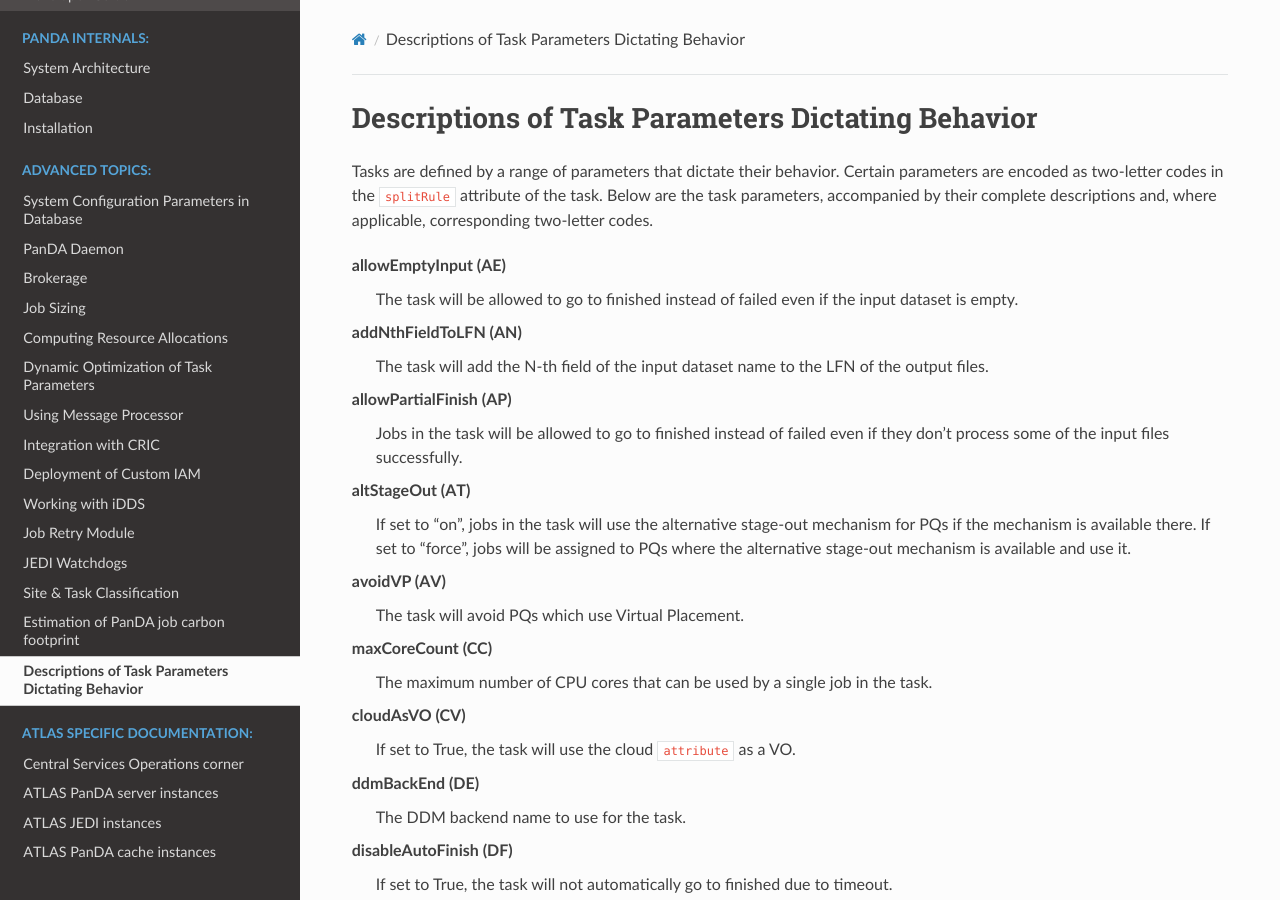
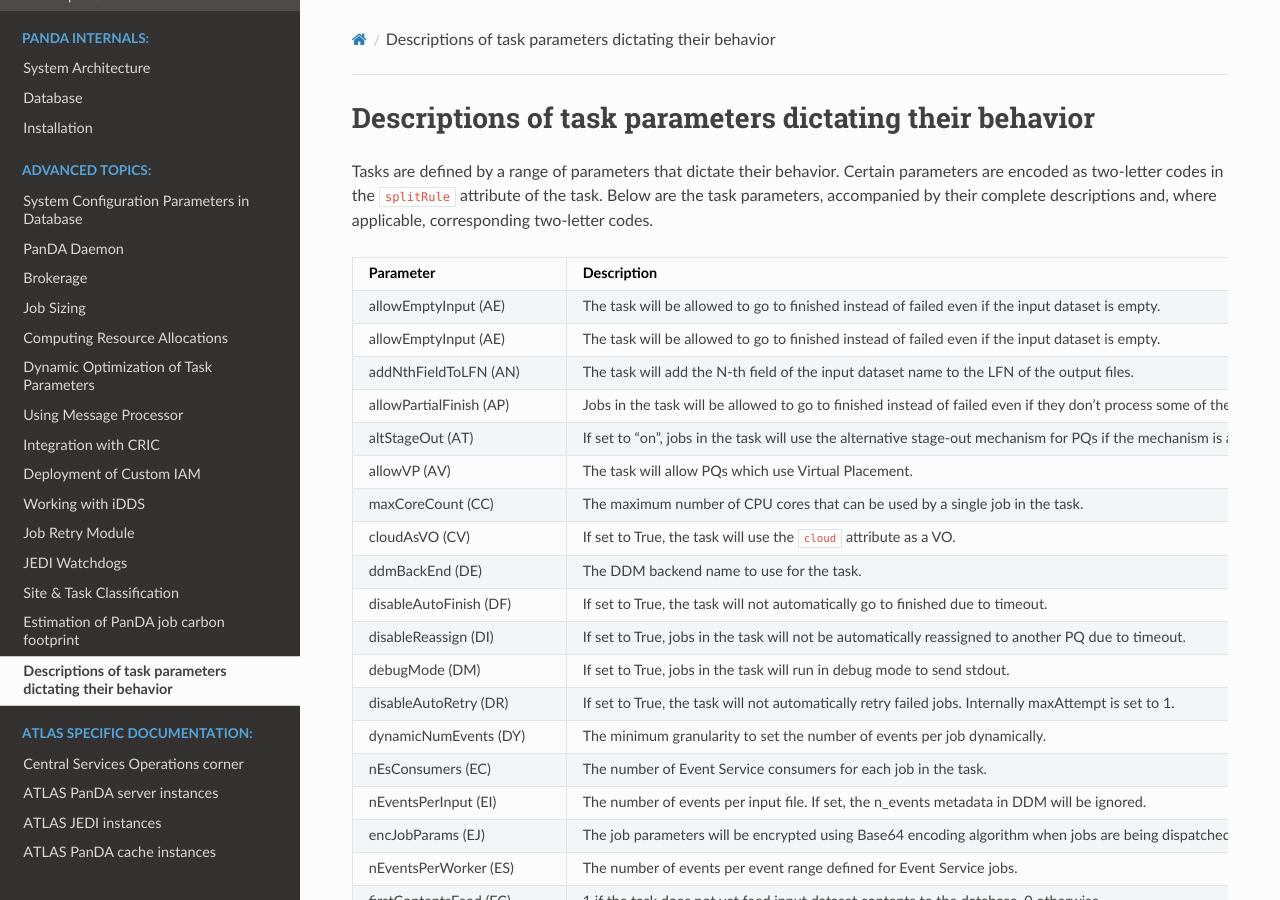
Before and after one commit to PanDAWMS/panda-docs, a Sphinx documentation site: the page built from docs/source/advanced/task_params.rst, in a window 1280 px wide and 900 px high. Built offline with Sphinx 7.4.7 and the Read the Docs theme 2.0.0, drawn with Linux system fonts in a browser that asks for light colours; pages that are not in the unit, such as notebooks, are missing from menus.

Commit message:
task params

```diff
--- a/docs/source/advanced/task_params.rst
+++ b/docs/source/advanced/task_params.rst
@@ -1,338 +1,343 @@
-======================================================
-Descriptions of Task Parameters Dictating Behavior
-======================================================
+=========================================================
+Descriptions of task parameters dictating their behavior
+=========================================================
 
 Tasks are defined by a range of parameters that dictate their behavior. Certain parameters are encoded as two-letter codes
 in the ``splitRule`` attribute of the task. Below are the task parameters, accompanied by their complete descriptions and,
 where applicable, corresponding two-letter codes.
 
-allowEmptyInput (AE)
-    The task will be allowed to go to finished instead of failed even if the input dataset is empty.
+.. list-table::
+   :header-rows: 1
 
-addNthFieldToLFN (AN)
-    The task will add the N-th field of the input dataset name to the LFN of the output files.
+   * - Parameter
+     - Description
 
-allowPartialFinish (AP)
-    Jobs in the task will be allowed to go to finished instead of failed even if they don't process some of the input files successfully.
+   * - allowEmptyInput (AE)
+     - The task will be allowed to go to finished instead of failed even if the input dataset is empty.
 
-altStageOut (AT)
-    If set to "on", jobs in the task will use the alternative stage-out mechanism for PQs if the mechanism is available there.
-    If set to "force", jobs will be assigned to PQs where the alternative stage-out mechanism is available and use it.
+   * - allowEmptyInput (AE)
+     - The task will be allowed to go to finished instead of failed even if the input dataset is empty.
 
-avoidVP (AV)
-    The task will avoid PQs which use Virtual Placement.
+   * - addNthFieldToLFN (AN)
+     - The task will add the N-th field of the input dataset name to the LFN of the output files.
 
-maxCoreCount (CC)
-    The maximum number of CPU cores that can be used by a single job in the task.
+   * - allowPartialFinish (AP)
+     - Jobs in the task will be allowed to go to finished instead of failed even if they don't process some of the input files successfully.
 
-cloudAsVO (CV)
-    If set to True, the task will use the cloud ``attribute`` as a VO.
+   * - altStageOut (AT)
+     - If set to "on", jobs in the task will use the alternative stage-out mechanism for PQs if the mechanism is available there. If set to "force", jobs will be assigned to PQs where the alternative stage-out mechanism is available and use it.
 
-ddmBackEnd (DE)
-    The DDM backend name to use for the task.
+   * - allowVP (AV)
+     - The task will allow PQs which use Virtual Placement.
 
-disableAutoFinish (DF)
-    If set to True, the task will not automatically go to finished due to timeout.
+   * - maxCoreCount (CC)
+     - The maximum number of CPU cores that can be used by a single job in the task.
 
-disableReassign (DI)
-    If set to True, jobs in the task will not be automatically reassigned to another PQ due to timeout.
+   * - cloudAsVO (CV)
+     - If set to True, the task will use the ``cloud`` attribute as a VO.
 
-debugMode (DM)
-    If set to True, jobs in the task will run in debug mode to send stdout.
+   * - ddmBackEnd (DE)
+     - The DDM backend name to use for the task.
 
-disableAutoRetry (DR)
-    If set to True, the task will not automatically retry failed jobs. Internally maxAttempt is set to 1.
+   * - disableAutoFinish (DF)
+     - If set to True, the task will not automatically go to finished due to timeout.
 
-dynamicNumEvents (DY)
-    The minimum granularity to set the number of events per job dynamically.
+   * - disableReassign (DI)
+     - If set to True, jobs in the task will not be automatically reassigned to another PQ due to timeout.
 
-nEsConsumers (EC)
-    The number of Event Service consumers for each job in the task.
+   * - debugMode (DM)
+     - If set to True, jobs in the task will run in debug mode to send stdout.
 
-nEventsPerInput (EI)
-    The number of events per input file. If set, the n_events metadata in DDM will be ignored.
+   * - disableAutoRetry (DR)
+     - If set to True, the task will not automatically retry failed jobs. Internally maxAttempt is set to 1.
 
-encJobParams (EJ)
-    The job parameters will be encrypted using Base64 encoding algorithm when jobs are being dispatched.
+   * - dynamicNumEvents (DY)
+     - The minimum granularity to set the number of events per job dynamically.
 
-nEventsPerWorker (ES)
-    The number of events per event range defined for Event Service jobs.
+   * - nEsConsumers (EC)
+     - The number of Event Service consumers for each job in the task.
 
-firstContentsFeed (FC)
-    1 if the task does not yet feed input dataset contents to the database, 0 otherwise.
+   * - nEventsPerInput (EI)
+     - The number of events per input file. If set, the n_events metadata in DDM will be ignored.
 
-failGoalUnreached (FG)
-    The task will go to failed if the goal is not reached.
+   * - encJobParams (EJ)
+     - The job parameters will be encrypted using Base64 encoding algorithm when jobs are being dispatched.
 
-fineGrainedProc (FP)
-    Jobs in the task will keep track of processing using the event service mechanism.
+   * - nEventsPerWorker (ES)
+     - The number of events per event range defined for Event Service jobs.
 
-firstEvent (FT)
-    The first event number to process.
+   * - firstContentsFeed (FC)
+     - 1 if the task does not yet feed input dataset contents to the database, 0 otherwise.
 
-fullChain (FU)
-    The task will use the full chain mechanism to be assigned to the nucleus based on the parent task.
+   * - failGoalUnreached (FG)
+     - The task will go to failed if the goal is not reached.
 
-groupBoundaryID (GB)
-    The group boundary ID to split input.
+   * - fineGrainedProc (FP)
+     - Jobs in the task will keep track of processing using the event service mechanism.
 
-hpoWorkflow (HO)
-    The task will use the Hyper Parameter Optimization workflow.
+   * - firstEvent (FT)
+     - The first event number to process.
 
-instantiateTmplSite (IA)
-    The task will instantiate output datasets at each PQ where jobs run.
+   * - fullChain (FU)
+     - The task will use the full chain mechanism to be assigned to the nucleus based on the parent task.
 
-inFilePosEvtNum (IF)
-    The input file has positional event number.
+   * - groupBoundaryID (GB)
+     - The group boundary ID to split input.
 
-ipStack (IK)
-    The IP stack to use for the task. "IPv4" or "IPv6".
+   * - hpoWorkflow (HO)
+     - The task will use the Hyper Parameter Optimization workflow.
 
-allowInputLAN (IL)
-    If set to "use", the task will allow input files to be directly read over LAN.
-    If set to "only", the task will only read input files over LAN.
+   * - instantiateTmplSite (IA)
+     - The task will instantiate output datasets at each PQ where jobs run.
 
-ignoreMissingInDS (IM)
-    The task will ignore missing input datasets which are deleted after the task is submitted.
+   * - inFilePosEvtNum (IF)
+     - The input file has positional event number.
 
-intermediateTask (IN)
-    The task is an intermediate task in a full-chain.
+   * - ipStack (IK)
+     - The IP stack to use for the task. "IPv4" or "IPv6".
 
-ipConnectivity (IP)
-    The network connectivity requirement for the task. "full" or "http".
+   * - allowInputLAN (IL)
+     - If set to "use", the task will allow input files to be directly read over LAN. If set to "only", the task will only read input files over LAN.
 
-inputPreStaging (IS)
-    The input of the task will be pre-staged by data carousel.
+   * - ignoreMissingInDS (IM)
+     - The task will ignore missing input datasets which are deleted after the task is submitted.
 
-instantiateTmpl (IT)
-    The task will instantiate output datasets using the template datasets.
+   * - intermediateTask (IN)
+     - The task is an intermediate task in a full-chain.
 
-allowInputWAN (IW)
-    The task will allow input files to be directly read over WAN.
+   * - ipConnectivity (IP)
+     - The network connectivity requirement for the task. "full" or "http".
 
-noLoopingCheck (LC)
-    The task will disable the check for looping jobs.
+   * - inputPreStaging (IS)
+     - The input of the task will be pre-staged by data carousel.
 
-useLocalIO (LI)
-    The task will always copy input files to scratch disk even if PQs are configured to read input files over LAN.
+   * - instantiateTmpl (IT)
+     - The task will instantiate output datasets using the template datasets.
 
-limitedSites (LS)
-    The task will use only limit PQs specified or unspecified in the task.
+   * - allowInputWAN (IW)
+     - The task will allow input files to be directly read over WAN.
 
-loadXML (LX)
-    The task will load the XML file to generate jobs.
+   * - noLoopingCheck (LC)
+     - The task will disable the check for looping jobs.
 
-minCpuEfficiency (MC)
-    The minimum CPU efficiency to be allowed for the task. If the CPU efficiency is lower than this value, the task will go to exhausted.
+   * - useLocalIO (LI)
+     - The task will always copy input files to scratch disk even if PQs are configured to read input files over LAN.
 
-messageDriven (MD)
-    The task will use the message-driven mechanism for internal communication among system components.
+   * - limitedSites (LS)
+     - The task will use only limit PQs specified or unspecified in the task.
 
-mergeEsOnOS (ME)
-    The task will merge event service outputs on the object store where the output files are stored.
+   * - loadXML (LX)
+     - The task will load the XML file to generate jobs.
 
-nMaxFilesPerJob (MF)
-    The maximum number of input files to be processed by a single job in the task.
+   * - minCpuEfficiency (MC)
+     - The minimum CPU efficiency to be allowed for the task. If the CPU efficiency is lower than this value, the task will go to exhausted.
 
-maxJumboPerSite (MJ)
-    The maximum number of jumbo jobs to be assigned to a single PQ.
+   * - messageDriven (MD)
+     - The task will use the message-driven mechanism for internal communication among system components.
 
-maxNumJobs (MN)
-    The maximum number of jobs to be generated for a single HPO task.
+   * - mergeEsOnOS (ME)
+     - The task will merge event service outputs on the object store where the output files are stored.
 
-mergeOutput (MO)
-    The task will merge output files.
+   * - nMaxFilesPerJob (MF)
+     - The maximum number of input files to be processed by a single job in the task.
 
-multiStepExec (MS)
-    Each job in the task will execute the payload in multiple steps.
+   * - maxJumboPerSite (MJ)
+     - The maximum number of jumbo jobs to be assigned to a single PQ.
 
-maxWalltime (MW)
-    The maximum walltime for a single job in the task.
+   * - maxNumJobs (MN)
+     - The maximum number of jobs to be generated for a single HPO task.
 
-maxEventsPerJob (MX)
-    The maximum number of events to be processed by a single job in the task when the number of events is set dynamically.
+   * - mergeOutput (MO)
+     - The task will merge output files.
 
-noExecStrCnv (NC)
-    The pilot doesn't convert the execution string when executing the payload.
+   * - multiStepExec (MS)
+     - Each job in the task will execute the payload in multiple steps.
 
-notDiscardEvents (ND)
-    The task will not discard events when retrying event service jobs.
+   * - maxWalltime (MW)
+     - The maximum walltime for a single job in the task.
 
-nEvents
-    The total number of events to be processed by the task.
+   * - maxEventsPerJob (MX)
+     - The maximum number of events to be processed by a single job in the task when the number of events is set dynamically.
 
-nEventsPerJob (NE)
-    The number of events to be processed by a single job in the task.
+   * - noExecStrCnv (NC)
+     - The pilot doesn't convert the execution string when executing the payload.
 
-nFiles
-    The total number of input files to be processed by the task.
+   * - notDiscardEvents (ND)
+     - The task will not discard events when retrying event service jobs.
 
-nFilesPerJob (NF)
-    The number of input files to be processed by a single job in the task.
+   * - nEvents
+     - The total number of events to be processed by the task.
 
-nGBPerJob (NG)
-    The maximum input size in GB to be processed by a single job in the task.
+   * - nEventsPerJob (NE)
+     - The number of events to be processed by a single job in the task.
 
-noInputPooling (NI)
-    The task will not use input pooling so that it will generate a job as soon as one input is ready.
+   * - nFiles
+     - The total number of input files to be processed by the task.
 
-nJumboJobs (NJ)
-    The number of jumbo jobs to be generated for the task.
+   * - nFilesPerJob (NF)
+     - The number of input files to be processed by a single job in the task.
 
-nSitesPerJob (NS)
-    The number of PQs to be used for a group of event service consumers.
+   * - nGBPerJob (NG)
+     - The maximum input size in GB to be processed by a single job in the task.
 
-nChunksToWait (NT)
-    The number of chunks to wait before generating jobs.
+   * - noInputPooling (NI)
+     - The task will not use input pooling so that it will generate a job as soon as one input is ready.
 
-noWaitParent (NW)
-    The task will not wait for the parent task to finish and will start processing while the parent task is running.
+   * - nJumboJobs (NJ)
+     - The number of jumbo jobs to be generated for the task.
 
-orderInputBy (OI)
-    The input files will be ordered by the specified attribute.
+   * - nSitesPerJob (NS)
+     - The number of PQs to be used for a group of event service consumers.
 
-orderByLB (OL)
-    The input files will be ordered by the lumi block number.
+   * - nChunksToWait (NT)
+     - The number of chunks to wait before generating jobs.
 
-onSiteMerging (OM)
-    The task will merge output files on the PQ where the output files are stored.
+   * - noWaitParent (NW)
+     - The task will not wait for the parent task to finish and will start processing while the parent task is running.
 
-osMatching (OS)
-    The task will require operating system matching for the PQs.
+   * - orderInputBy (OI)
+     - The input files will be ordered by the specified attribute.
 
-onlyTagsForFC (OT)
-    The task will use only tag matching in the brokerage to run the fat container.
+   * - orderByLB (OL)
+     - The input files will be ordered by the lumi block number.
 
-pushStatusChanges (PC)
-    The task will push status changes to the message broker.
+   * - onSiteMerging (OM)
+     - The task will merge output files on the PQ where the output files are stored.
 
-pushJob (PJ)
-    The task will push a job to the pilot through the message broker.
+   * - osMatching (OS)
+     - The task will require operating system matching for the PQs.
 
-pfnList (PL)
-    The task will use the PFN list to specify input files.
+   * - onlyTagsForFC (OT)
+     - The task will use only tag matching in the brokerage to run the fat container.
 
-putLogToOS (PO)
-    Jobs in the task will upload log files to the object store.
+   * - pushStatusChanges (PC)
+     - The task will push status changes to the message broker.
 
-runUntilClosed (RC)
-    The task will keep running until the input dataset is closed.
+   * - pushJob (PJ)
+     - The task will push a job to the pilot through the message broker.
 
-registerDatasets (RD)
-    The task will register the output datasets in DDM.
+   * - pfnList (PL)
+     - The task will use the PFN list to specify input files.
 
-registerEsFiles (RE)
-    The task will register the event service output files in DDM.
+   * - putLogToOS (PO)
+     - Jobs in the task will upload log files to the object store.
 
-respectLB (RL)
-    The task will respect the lumi block number when generating jobs, so that each job processes files with the same lumi block number.
+   * - runUntilClosed (RC)
+     - The task will keep running until the input dataset is closed.
 
-retryModuleRules (RM)
-    The list of task parameters and their initial values modified by the retry module.
+   * - registerDatasets (RD)
+     - The task will register the output datasets in DDM.
 
-reuseSecOnDemand (RO)
-    The task will reuse secondary datasets if they are insufficient in comparison to the primary dataset.
+   * - registerEsFiles (RE)
+     - The task will register the event service output files in DDM.
 
-releasePerLB (RP)
-    The task will generate jobs when all input files with the same lumi block number are ready.
+   * - respectLB (RL)
+     - The task will respect the lumi block number when generating jobs, so that each job processes files with the same lumi block number.
 
-respectSplitRule (RR)
-    Scout jobs in the task will respect the ``splitRule`` attribute of the task when they are being generated.
+   * - retryModuleRules (RM)
+     - The list of task parameters and their initial values modified by the retry module.
 
-randomSeed (RS)
-    The random seed to be used for the task.
+   * - reuseSecOnDemand (RO)
+     - The task will reuse secondary datasets if they are insufficient in comparison to the primary dataset.
 
-retryRamOffset (RX)
-    The offset to be added to the RAM size of the job when the retry module changes memory requirements.
+   * - releasePerLB (RP)
+     - The task will generate jobs when all input files with the same lumi block number are ready.
 
-retryRamStep (RY)
-    The step to be added to the RAM size of the job when the retry module changes memory requirements.
+   * - respectSplitRule (RR)
+     - Scout jobs in the task will respect the ``splitRule`` attribute of the task when they are being generated.
 
-resurrectConsumers (SC)
-    The task will resurrect event service consumers.
+   * - randomSeed (RS)
+     - The random seed to be used for the task.
 
-switchEStoNormal (SE)
-    The task will switch event service jobs to normal jobs if the remaining number of events is less than the threshold.
+   * - retryRamOffset (RX)
+     - The offset to be added to the RAM size of the job when the retry module changes memory requirements.
 
-stayOutputOnSite (SO)
-    The task will keep the output files on the PQ where the output files are stored.
+   * - retryRamStep (RY)
+     - The step to be added to the RAM size of the job when the retry module changes memory requirements.
 
-scoutSuccessRate (SS)
-    The success rate of scout jobs to be satisfied in the task.
+   * - resurrectConsumers (SC)
+     - The task will resurrect event service consumers.
 
-useSecrets (ST)
-    Jobs in the task will use secrets stored in PanDA.
+   * - switchEStoNormal (SE)
+     - The task will switch event service jobs to normal jobs if the remaining number of events is less than the threshold.
 
-segmentedWork (SW)
-    The workload in the task is segmented so that jobs are generated for each segment.
+   * - stayOutputOnSite (SO)
+     - The task will keep the output files on the PQ where the output files are stored.
 
-totNumJobs (TJ)
-    The maximum number of jobs to be generated for the task.
+   * - scoutSuccessRate (SS)
+     - The success rate of scout jobs to be satisfied in the task.
 
-tgtNumEventsPerJob
-    The number of events to be targeted for a single job in the task.
+   * - useSecrets (ST)
+     - Jobs in the task will use secrets stored in PanDA.
 
-tgtMaxOutputForNG (TN)
-    The maximum output size in GB to be targeted for a single job in the task when nGBPerJob is set.
+   * - segmentedWork (SW)
+     - The workload in the task is segmented so that jobs are generated for each segment.
 
-t1Weight (TW)
-    The weight in the brokerage to assign jobs to nuclei. -1 to assign all jobs to the nucleus.
+   * - totNumJobs (TJ)
+     - The maximum number of jobs to be generated for the task.
 
-useBuild (UB)
-    The task will use the build job following by multiple run jobs.
+   * - tgtNumEventsPerJob
+     - The number of events to be targeted for a single job in the task.
 
-useJobCloning (UC)
-    The task will use the job cloning mechanism to process the same payload by multiple jobs.
-    "runonce" to kill other jobs when one job takes the payload.
-    "storeonce" to kill other jobs when one job successfully uploads the output.
+   * - tgtMaxOutputForNG (TN)
+     - The maximum output size in GB to be targeted for a single job in the task when nGBPerJob is set.
 
-useRealNumEvents (UE)
-    The task will use the real number of events for each input file available as the n_events metadata in DDM.
+   * - t1Weight (TW)
+     - The weight in the brokerage to assign jobs to nuclei. -1 to assign all jobs to the nucleus.
 
-useFileAsSourceLFN (UF)
-    The task will use a part of the input file name as the source LFN of the output files.
+   * - useBuild (UB)
+     - The task will use the build job following by multiple run jobs.
 
-usePrePro (UP)
-    The task will run the pre-processing job to process actual payload.
+   * - useJobCloning (UC)
+     - The task will use the job cloning mechanism to process the same payload by multiple jobs. "runonce" to kill other jobs when one job takes the payload. "storeonce" to kill other jobs when one job successfully uploads the output.
 
-useScout (US)
-    The task will run scout jobs with a small fraction of input files before generating jobs for all the rest.
+   * - useRealNumEvents (UE)
+     - The task will use the real number of events for each input file available as the n_events metadata in DDM.
 
-usePrefetcher (UT)
-    Jobs in the task will use the prefetcher to download input files.
+   * - useFileAsSourceLFN (UF)
+     - The task will use a part of the input file name as the source LFN of the output files.
 
-useExhausted (UX)
-    The task will go to exhausted if the task is finished incompletely.
+   * - usePrePro (UP)
+     - The task will run the pre-processing job to process actual payload.
 
-useZipToPin (UZ)
-    The task will use the zip datasets to pin input files.
+   * - useScout (US)
+     - The task will run scout jobs with a small fraction of input files before generating jobs for all the rest.
 
-writeInputToFile (WF)
-    Jobs in the task will write input file names to a file and pass it to the payload to avoid executing the payload with a long argument list.
+   * - usePrefetcher (UT)
+     - Jobs in the task will use the prefetcher to download input files.
 
-waitInput (WI)
-    The task will wait for the input dataset before it is registered in DDM.
+   * - useExhausted (UX)
+     - The task will go to exhausted if the task is finished incompletely.
 
-maxAttemptES (XA)
-    The maximum number of attempts for event range.
+   * - useZipToPin (UZ)
+     - The task will use the zip datasets to pin input files.
 
-decAttOnFailedES (XF)
-    Event service jobs in the task will decrease the number of attempts when they fail.
+   * - writeInputToFile (WF)
+     - Jobs in the task will write input file names to a file and pass it to the payload to avoid executing the payload with a long argument list.
 
-maxAttemptEsJob (XJ)
-    The maximum number of attempts for event service jobs.
+   * - waitInput (WI)
+     - The task will wait for the input dataset before it is registered in DDM.
 
-nEventsPerMergeJob (ZE)
-    The number of events to be processed by a single merge job.
+   * - maxAttemptES (XA)
+     - The maximum number of attempts for event range.
 
-nFilesPerMergeJob (ZF)
-    The number of input files to be processed by a single merge job.
+   * - decAttOnFailedES (XF)
+     - Event service jobs in the task will decrease the number of attempts when they fail.
 
-nGBPerMergeJob (ZG)
-    The maximum input size in GB to be processed by a single merge job.
+   * - maxAttemptEsJob (XJ)
+     - The maximum number of attempts for event service jobs.
 
-nMaxFilesPerMergeJob (ZM)
-    The maximum number of input files to be processed by a single merge job.
+   * - nEventsPerMergeJob (ZE)
+     - The number of events to be processed by a single merge job.
+
+   * - nFilesPerMergeJob (ZF)
+     - The number of input files to be processed by a single merge job.
+
+   * - nGBPerMergeJob (ZG)
+     - The maximum input size in GB to be processed by a single merge job.
+
+   * - nMaxFilesPerMergeJob (ZM)
+     - The maximum number of input files to be processed by a single merge job.
 
 ------------
 
```
